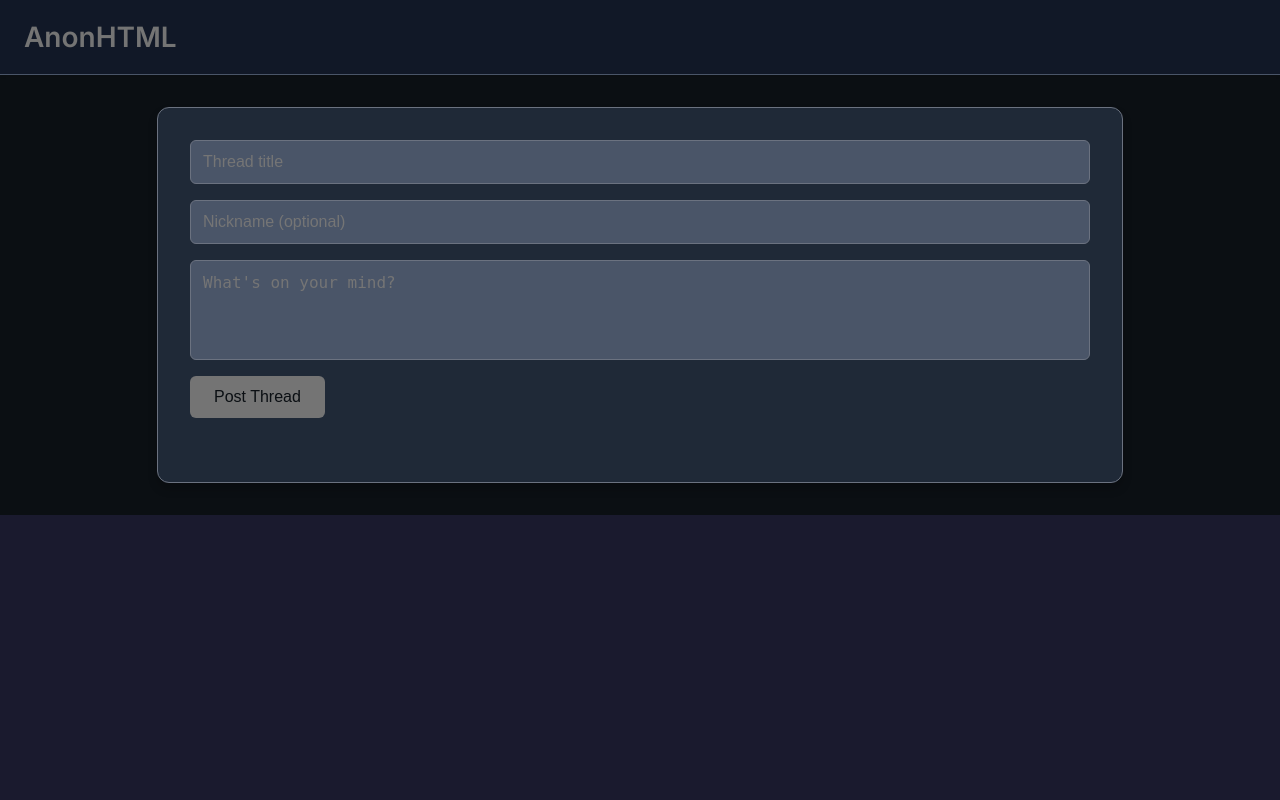
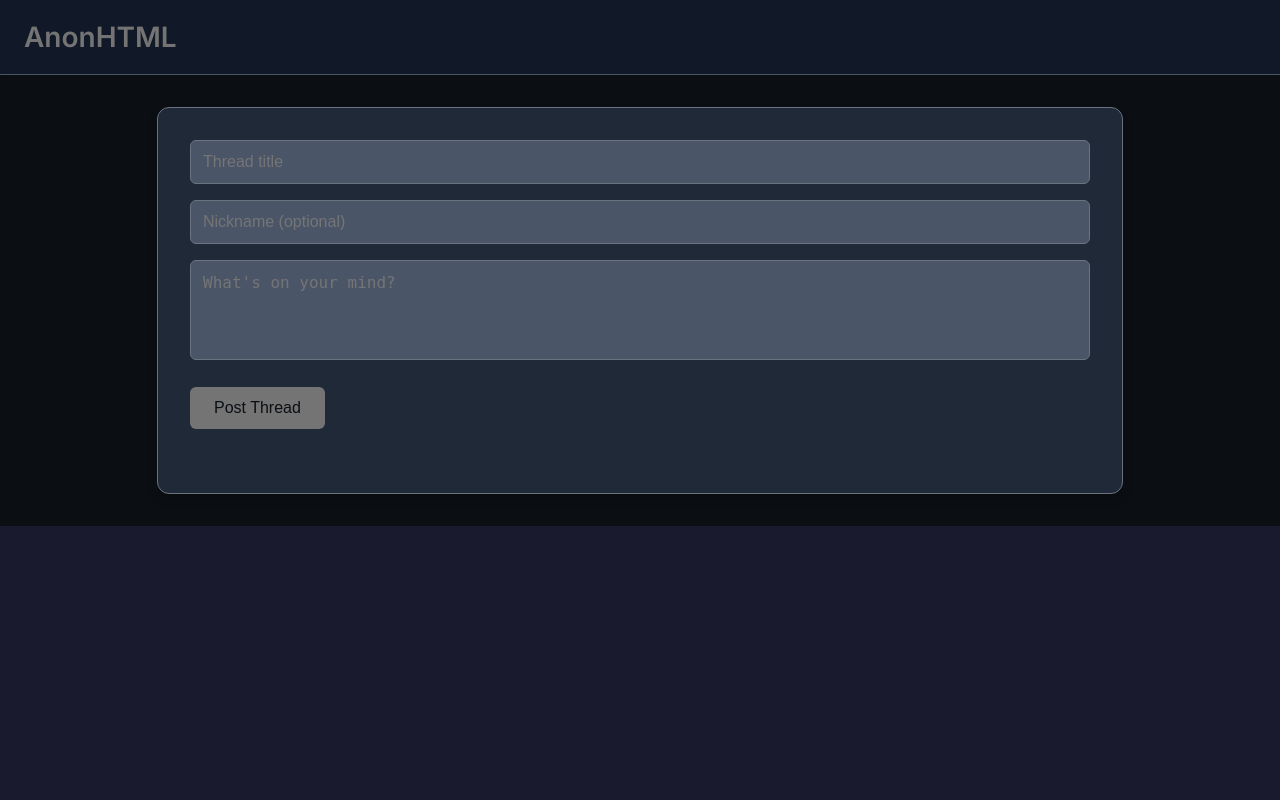
Before and after one commit to niknikgle/AnonHTML, a Flask app: page / in a window 1280 px wide. Run offline with Flask 3, Linux system fonts and the light colour scheme; some libraries are stand-ins or nearby versions.

Commit message:
Better spacing

```diff
--- a/templates/index.html
+++ b/templates/index.html
@@ -174,10 +174,9 @@
         }
 
         .recaptcha-container {
-        background: #f5f5f5;
-        padding: 0.5rem;
+
         border-radius: 0.375rem;
-        margin-bottom: 1rem;
+        margin-bottom: 0.7rem;
         }
 
     </style>
@@ -192,8 +191,7 @@
             <input type="text" name="title" placeholder="Thread title" required>
             <input type="text" name="nickname" placeholder="Nickname (optional)">
             <textarea name="content" placeholder="What's on your mind?" required></textarea>
-
-            <div class="g-recaptcha" data-sitekey="{{ recaptcha_site_key }}"></div>
+            <div class="recaptcha-container"><div class="g-recaptcha" data-sitekey="{{ recaptcha_site_key }}"></div></div>
 
             <button type="submit">Post Thread</button>
         </form>
```
